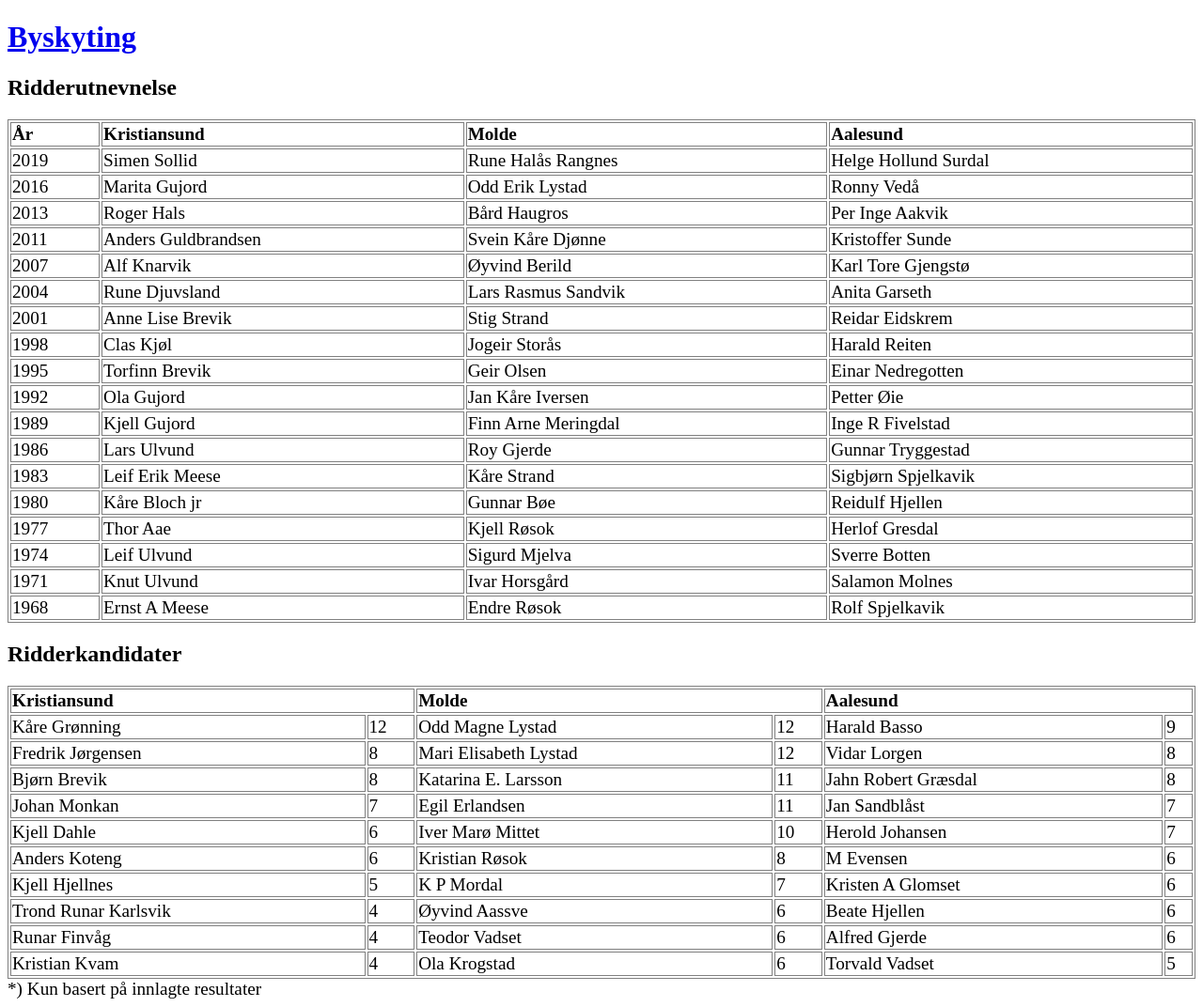
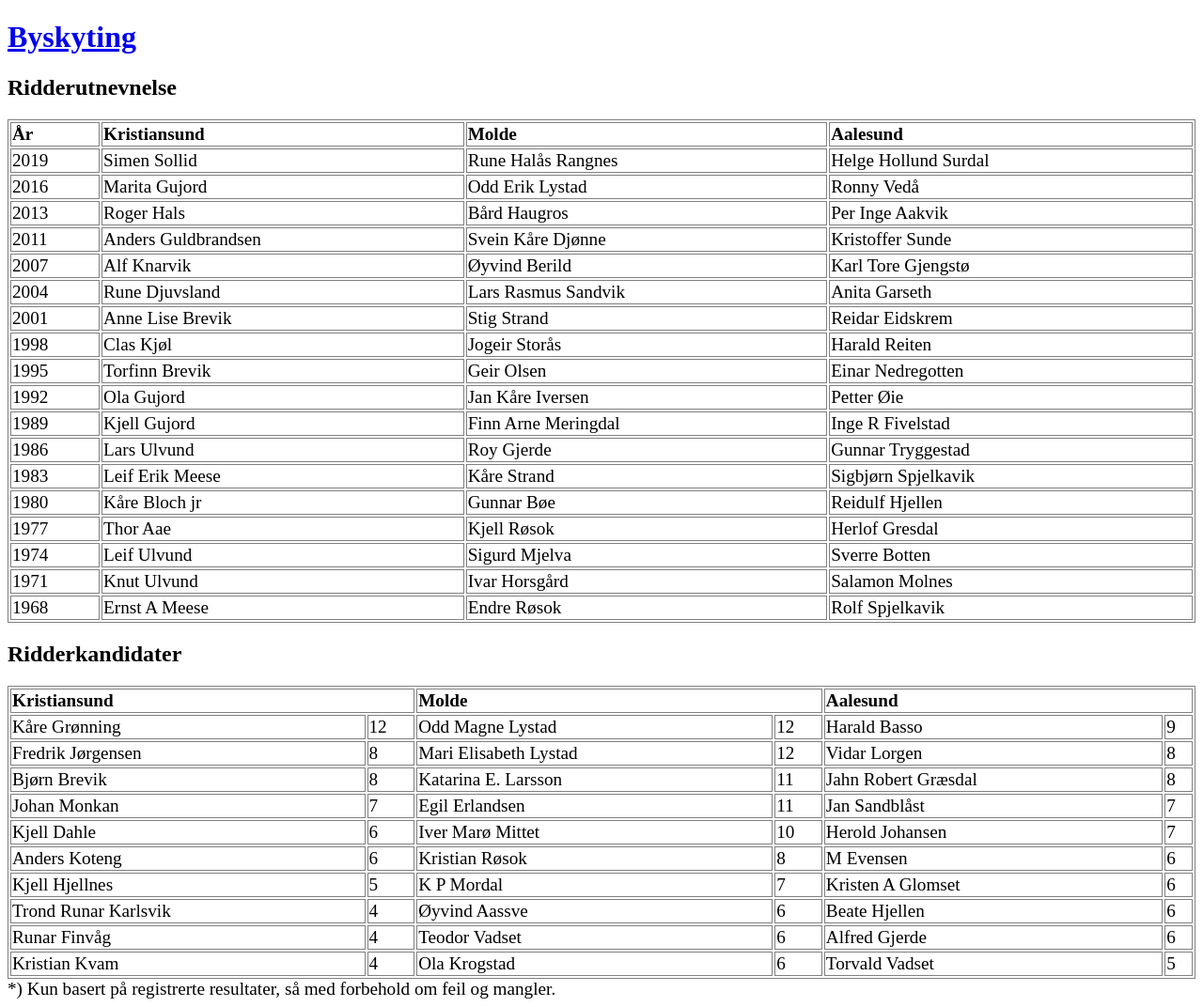
Before and after one commit to byskyting/byskyting.github.io, a Jekyll site: the page built from ridderutnevnelse.md, in a window 1280 px wide. Shown: the whole page at 94% size. Built offline with Jekyll 4.4.1, drawn with Linux system fonts in a browser that asks for light colours; our own code applies the rules of GitHub Pages for plain Markdown files.

Commit message:
Update ridderutnevnelse.md

```diff
--- a/ridderutnevnelse.md
+++ b/ridderutnevnelse.md
@@ -64,5 +64,5 @@ title: Ridderutnevnelse
     <td>{{ elem_split_aalesund[0] | plus: 0 }}</td>
   </tr>
 {%- endfor %}
-  <caption>*) Kun basert på innlagte resultater</caption>
+  <caption>*) Kun basert på registrerte resultater, så med forbehold om feil og mangler.</caption>
 </table>
```
